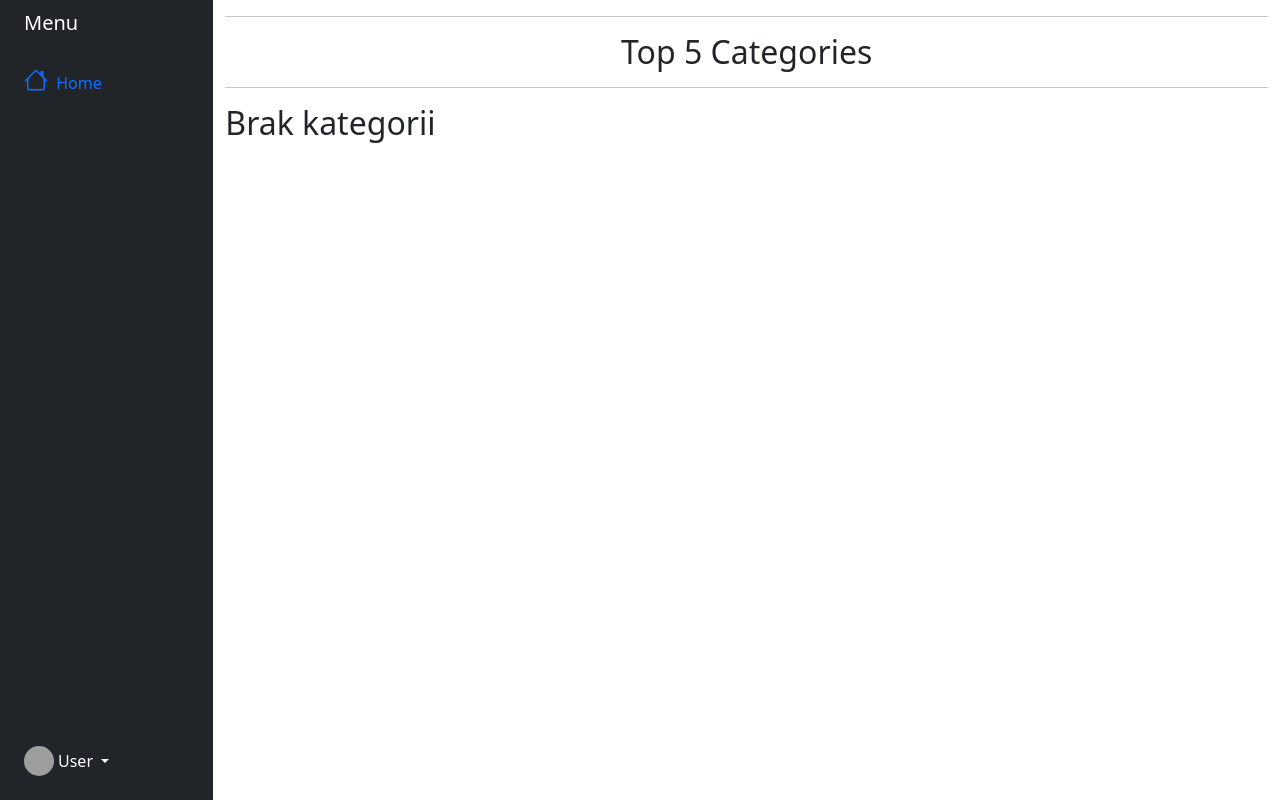
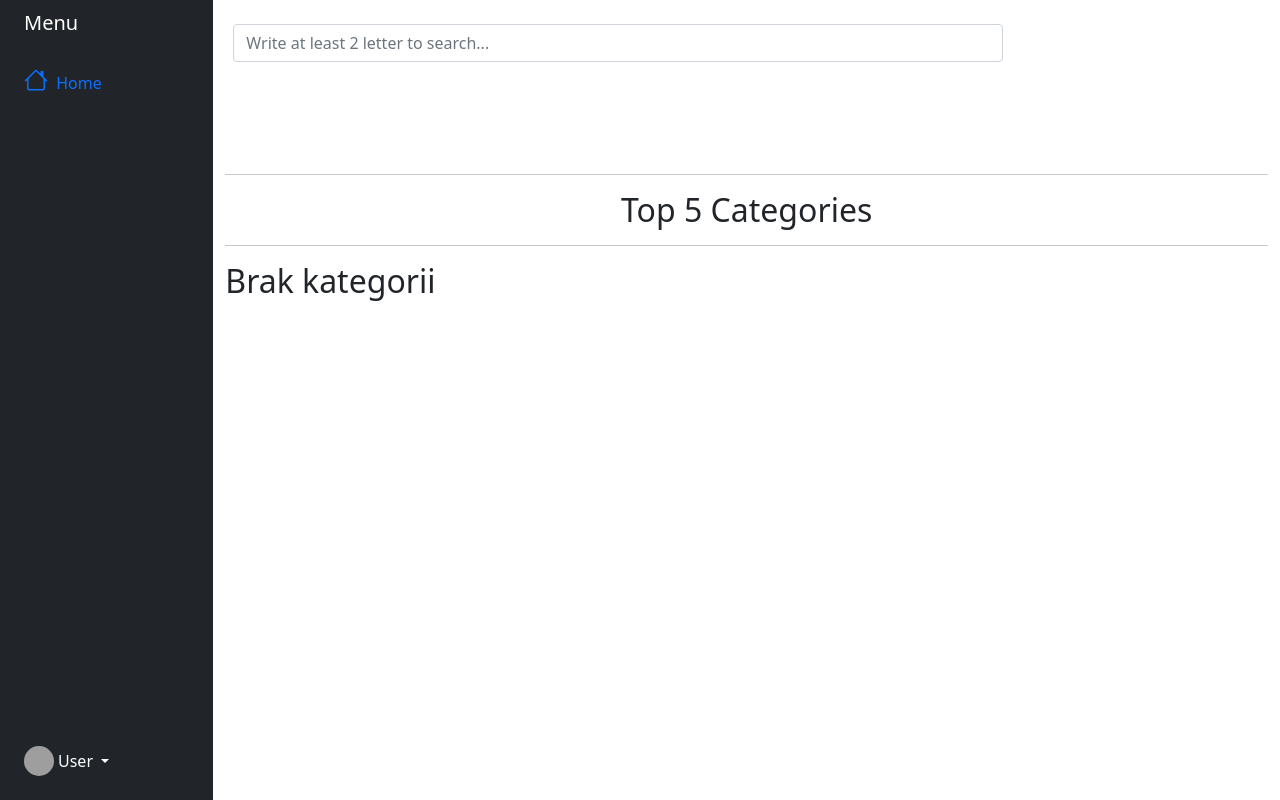
Before and after one commit to bartek-kachnic123/DataDive, a Django app: page / in a window 1280 px wide. Run offline with Django 4.2, Linux system fonts and the light colour scheme; data that the repository does not hold is empty; some libraries are stand-ins or nearby versions; grey boxes are pictures that could not be loaded.

Commit message:
Added ajax search for categories in main page

```diff
--- /dev/null
+++ b/data_dive/templates/data_dive/components/search_category.html
@@ -0,0 +1,13 @@
+<div class="w-75 ml-3">
+<input type="search"
+id="search-input"
+class="form-control ds-input"
+placeholder="Write at least 2 letter to search..." />
+</div>
+
+
+<div class="row py-5">
+<div class="list-group" id="result-listing">
+
+</div>
+</div>
--- a/data_dive/templates/data_dive/index.html
+++ b/data_dive/templates/data_dive/index.html
@@ -1,14 +1,9 @@
 {% extends 'data_dive/components/base.html' %} {% load static %}
 {% block body_block %}
 <div class="col">
-  <!-- <div class="cointainer-sm">
-    <img
-      src="{% static 'images/banana.jpeg' %}"
-      alt="Picture of banana"
-      srcset=""
-      width="400"
-    />
-  </div> -->
+<div class="pt-4 px-2">
+  {% include 'data_dive/components/search_category.html' %}
+</div>
 
   <hr />
   <h2 class="text-center">Top 5 Categories</h2>
@@ -75,4 +70,5 @@
 
 {% block script_block %}
 <script src="{% static 'js/like_category_ajax.js' %}"></script>
+    <script src="{% static 'js/search_category_ajax.js' %}"></script>
 {% endblock %}
--- a/data_dive/urls.py
+++ b/data_dive/urls.py
@@ -5,7 +5,8 @@ from data_dive.views import (
     add_category,
     add_page,
     goto_url,
-    like_category_view
+    like_category_view,
+    search_category_view,
 )
 
 app_name = 'data_dive'
@@ -17,5 +18,6 @@ urlpatterns = [
     path('add_category/', add_category, name='add_category'),
     path('add_page/', add_page, name='add_page'),
     path('goto/', goto_url, name='goto_url'),
-    path('like_category/', like_category_view, name='like_category')
+    path('like_category/', like_category_view, name='like_category'),
+    path('search_category/', search_category_view, name='search_category')
 ]
--- a/data_dive/views.py
+++ b/data_dive/views.py
@@ -9,6 +9,8 @@ from django.views import View
 
 from data_dive.forms import CategoryForm, PageForm
 from data_dive.models import Category, Page
+from data_dive.utils import get_category_list
+from data_dive.serializers import  CategorySerializer
 
 # Create your views here.
 
@@ -130,3 +132,17 @@ class LikeCategoryView(View):
 
 
 like_category_view = LikeCategoryView.as_view()
+
+
+class SearchCategoryView(View):
+    def get(self, request: HttpRequest, *args, **kwargs): # noqa
+        query = request.GET.get('query', '') # noqa
+        result_list = get_category_list(max_results=5, contains=query)
+
+        data_dict = {
+            'result_list': CategorySerializer.serialize(query_set=result_list),
+        }
+        return JsonResponse(data=data_dict)
+
+
+search_category_view = SearchCategoryView.as_view()
--- /dev/null
+++ b/static/js/search_category_ajax.js
@@ -0,0 +1,27 @@
+$('#search-input').keyup(function() {
+    let query;
+    query = $(this).val();
+    if (query.length > 1) {
+        $.get('/dive/search_category/',
+        {'query': query},
+        function(data) {
+            const resultList = JSON.parse(data.result_list);
+
+        $('#result-listing').html(createHtmlContent(resultList));
+        })
+
+}});
+
+function createHtmlContent(items) {
+        let htmlParts = [];
+
+        items.forEach(function(item) {
+            htmlParts.push('<div class="list-group-item">');
+            htmlParts.push(`<a href="/dive/category/${item.fields.slug}">`)
+            htmlParts.push(`<h3 class="list-group-item-heading">${item.fields.name}</h3>`);
+            htmlParts.push('</a>')
+            htmlParts.push('</div>');
+        });
+        console.log(htmlParts.join(''));
+        return htmlParts.join('');
+    }
```
Also changed, not shown: data_dive/serializers.py (added, +8 -0 lines), data_dive/utils.py (added, +18 -0 lines).
